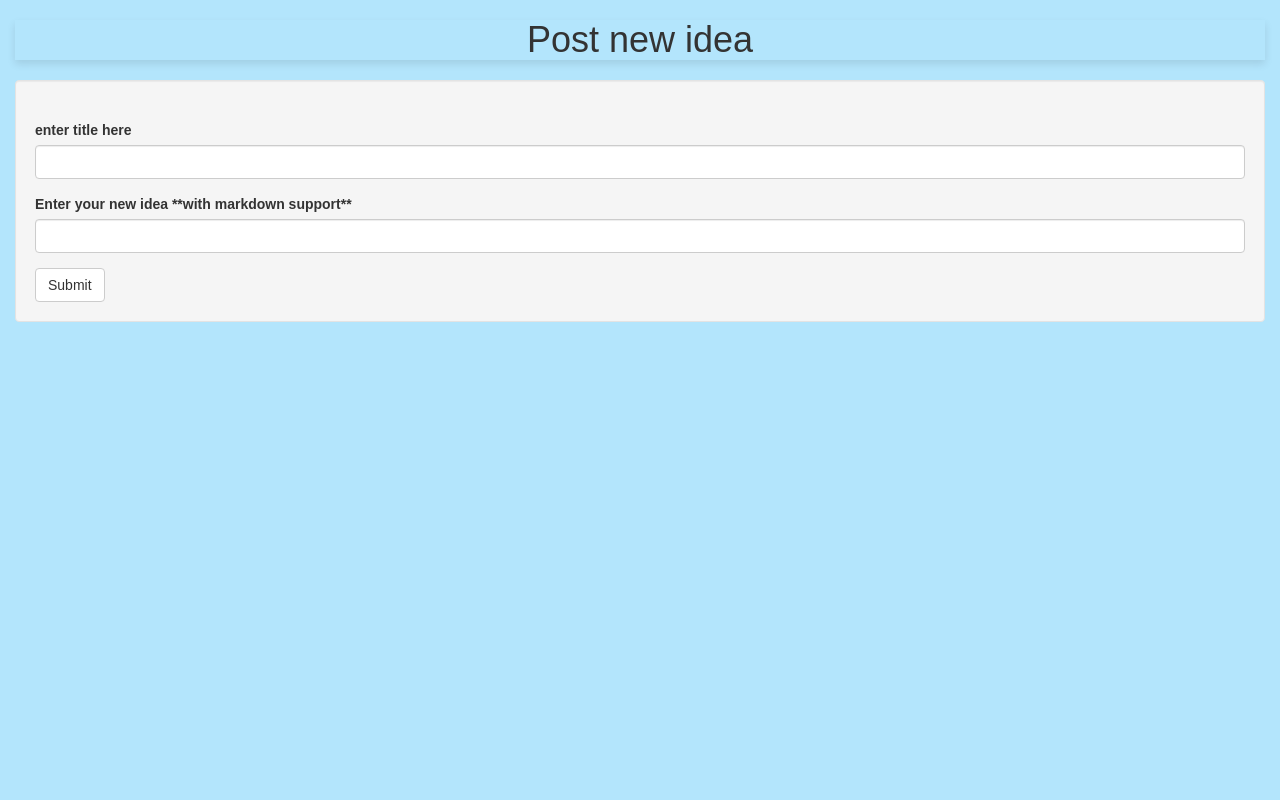
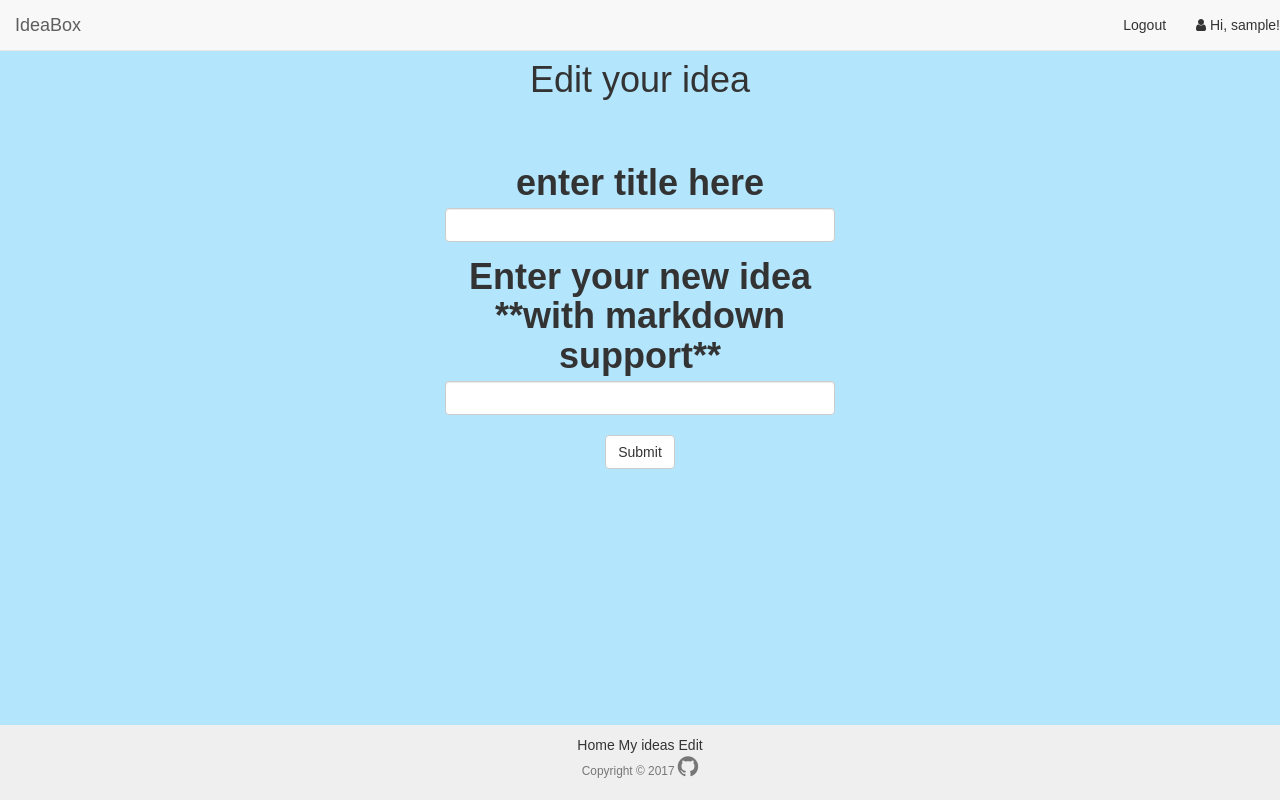
Before and after one commit to mung4i/bc-14-ideabox, a Flask app: page /ideabox/edit/ in a window 1280 px wide. Run offline with Flask 2, Linux system fonts and the light colour scheme; the visitor is signed in with stand-in values (Sample User, id 1); data comes from the database, SQL or seed files in the repository; parts of the project's set-up code (start-up, migrations or seed data) failed here and were passed over; some libraries are stand-ins or nearby versions; some web fonts are replaced.

Commit message:
UI refactoring

```diff
--- a/app/home/views.py
+++ b/app/home/views.py
@@ -16,14 +16,14 @@
     ideas = Data.query.filter_by(users_email=current_user.email).all()
     form = IdeaboxComments()
     if form.validate_on_submit():
-        comment = Comments(comment = form.comment.data, users_email=current_user.email)
-        db.session.add(comment)
-        db.session.commit()
-        comment = Comments.query.all()
+        # comment = Comments(comment = form.comment.data, users_email=current_user.email)
+        # db.session.add(comment)
+        # db.session.commit()
+        # comment = Comments.query.all()
         return redirect(url_for('home.list_ideas'))
 
 
-    return render_template('home/index.html', ideas=ideas, form=form, comment=comment, title="List of ideas")
+    return render_template('home/index.html', ideas=ideas, form=form, title="List of ideas")
 
 
 @home.route('/ideabox/new', methods=['POST', 'GET'])
@@ -54,7 +54,7 @@
 @login_required
 def edit_ideabox():
     check_user()
-    add_data = True
+    add_data = False
     form = IdeaboxForm()
     form_title=form.title.data
     if form.validate_on_submit():
--- a/app/static/css/styles.css
+++ b/app/static/css/styles.css
@@ -54,6 +54,15 @@
 .center{
     padding: 10px;
     text-align: center;
+}
+.footer {
+  position: absolute;
+  right: 0;
+  bottom: 0;
+  left: 0;
+  padding: 1rem;
+  background-color: #efefef;
+  text-align: center;
 }
 /*
 .alert-info{
--- a/app/templates/base.html
+++ b/app/templates/base.html
@@ -40,17 +40,6 @@
     <body>
       {% block body %}
       <script src="https://maxcdn.bootstrapcdn.com/bootstrap/3.3.7/js/bootstrap.min.js" integrity="sha384-Tc5IQib027qvyjSMfHjOMaLkfuWVxZxUPnCJA7l2mCWNIpG9mGCD8wGNIcPD7Txa" crossorigin="anonymous"></script>
-        {% endblock %}
-
-    </body>
-    {% block footer %}
-      <footer>
-      {% if current_user.is_authenticated %}
-      <ul class="pull-right">
-        <li><a href="{{ url_for('home.list_ideas') }}">Home</a></li>
-        <li><a href="{{ url_for('home.ideabox') }}">My ideas</a></li>
-        <li><a href="{{ url_for('home.edit_ideabox') }}">Edit</a></li>
-      </ul>
       <button type="button" class="btn btn-success btn-xs" data-toggle="modal" data-target="#myModal">
               Comments
             </button>
@@ -77,13 +66,20 @@
       </div>
     </div>
   </div>
+        {% endblock %}
+    </body>
+    {% block footer %}
+    <div class="footer">
+      {% if current_user.is_authenticated %}
+        <a href="{{ url_for('home.list_ideas') }}">Home</a>
+        <a href="{{ url_for('home.ideabox') }}">My ideas</a>
+        <a href="{{ url_for('home.edit_ideabox') }}">Edit</a>
       {% endif %}
-
     <p class="copyright text-muted small">Copyright © 2017
     <a class="fa fa-github fa-2x" href="https://github.com/mungaiandela" target="_blank">
     </a>
     </p>
-      </footer>
+  </div>
               {% endblock %}
 
 
--- a/app/templates/home/ideabox.html
+++ b/app/templates/home/ideabox.html
@@ -6,20 +6,19 @@
     {% else %}
       <a class="btn-success" href='{{ url_for('home.edit_ideabox', id=data.id) }}'>Edit ideas</a>
     {% endif %}
-    {% block nav%}
-    {% endblock %}
 
 {% block body %}
-<div class="col-lg-12">
-              <div class="headcontainer">
-                <h1>Post new idea<h1>
-              </div>
-              <div class="well">
                 {% if add_data%}
+                <div class="center">
+                    <div class="form col-xs-4 col-xs-offset-4 col-sm-4 col-sm-offset-4 col-md-4 col-md-offset-4 col-md-4 col-md-offset-4">
+                <h1 class="LoginTitle">Post new idea<h1>
               <br />
               {{ wtf.quick_form(form) }}
+                </div>
               {% else %}
-                <h1>Edit your idea<h1>
+              <div class="center">
+                <div class="form col-xs-4 col-xs-offset-4 col-sm-4 col-sm-offset-4 col-md-4 col-md-offset-4 col-md-4 col-md-offset-4">
+                <h1 class="LoginTitle">Edit your idea<h1>
                   <div class="mycontainer">
                     {% if data %}
                     <li>
@@ -30,11 +29,11 @@
                   </div>
                   <br />
                   {{ wtf.quick_form(form) }}
+                    </div>
                 {% endif %}
             </div>
+          </div>
         </div>
     </div>
 </div>
 {% endblock %}
-{% block footer%}
-{% endblock %}
--- a/app/templates/home/index.html
+++ b/app/templates/home/index.html
@@ -5,7 +5,7 @@
 {% block body %}
       <div class="col-lg-12">
         <div class="headcontainer">
-          <h2>Jot your ideas</h2>
+          <h2 class="LoginTitle">Jot your ideas</h2>
         </div>
         <div class="row">
               {% for idea in ideas %}
```
Also changed, not shown: requirements.txt (+7 -0 lines). Lines whose indentation alone changed are shown as unchanged.
